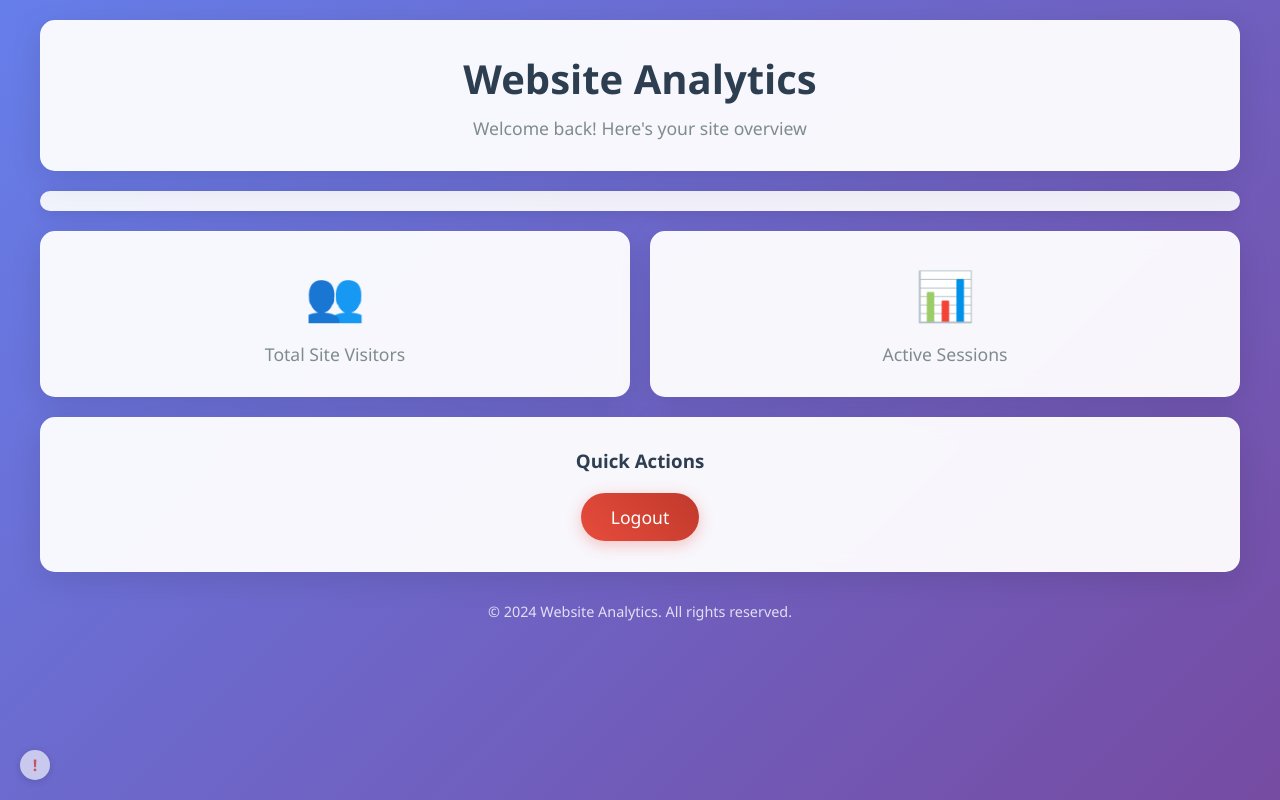
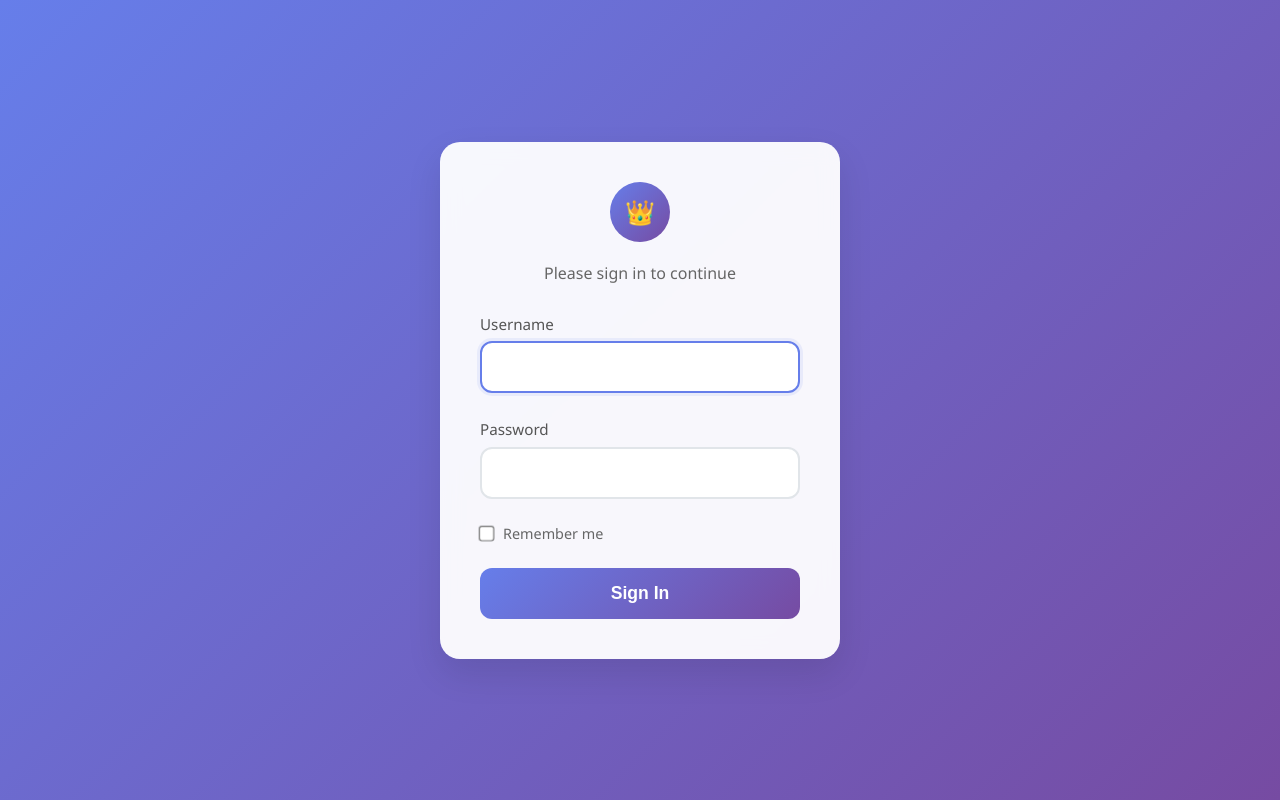
Before and after one commit to benmarshall254/Surebet-flask-app22, a Flask app: page /admin.html in a window 1280 px wide. Run offline with Flask 3, Linux system fonts and the light colour scheme.

Commit message:
Update admin.html

```diff
--- a/templates/admin.html
+++ b/templates/admin.html
@@ -3,12 +3,7 @@
 <head>
     <meta charset="UTF-8">
     <meta name="viewport" content="width=device-width, initial-scale=1.0">
-    <title>Website Analytics</title>
-
-    <!-- Google AdSense -->
-    <script async src="https://pagead2.googlesyndication.com/pagead/js/adsbygoogle.js?client=ca-pub-6332657251575161"
-         crossorigin="anonymous"></script>
-
+    <title>Admin Login</title>
     <style>
         * {
             margin: 0;
@@ -20,222 +15,301 @@
             font-family: 'Segoe UI', Tahoma, Geneva, Verdana, sans-serif;
             background: linear-gradient(135deg, #667eea 0%, #764ba2 100%);
             min-height: 100vh;
+            display: flex;
+            align-items: center;
+            justify-content: center;
             padding: 20px;
         }
 
-        .container {
-            max-width: 1200px;
-            margin: 0 auto;
+        .login-container {
+            background: rgba(255, 255, 255, 0.95);
+            backdrop-filter: blur(10px);
+            border-radius: 20px;
+            box-shadow: 0 15px 35px rgba(0, 0, 0, 0.1);
+            padding: 40px;
+            width: 100%;
+            max-width: 400px;
+            transform: translateY(-20px);
+            animation: slideIn 0.6s ease-out forwards;
         }
 
-        .header {
-            background: rgba(255, 255, 255, 0.95);
-            backdrop-filter: blur(10px);
-            border-radius: 15px;
-            padding: 30px;
-            margin-bottom: 20px;
-            box-shadow: 0 8px 32px rgba(0, 0, 0, 0.1);
-            border: 1px solid rgba(255, 255, 255, 0.2);
+        @keyframes slideIn {
+            to {
+                transform: translateY(0);
+            }
         }
 
-        .header h1 {
-            color: #2c3e50;
-            font-size: 2.5rem;
-            font-weight: 600;
-            margin-bottom: 10px;
+        .login-header {
             text-align: center;
+            margin-bottom: 30px;
         }
 
-        .header .subtitle {
-            color: #7f8c8d;
-            text-align: center;
-            font-size: 1.1rem;
-        }
-
-        .ad-banner {
-            margin: 20px 0;
-            background: rgba(255, 255, 255, 0.9);
-            border-radius: 10px;
-            padding: 10px;
-            box-shadow: 0 4px 15px rgba(0, 0, 0, 0.1);
-        }
-
-        .dashboard-content {
-            display: grid;
-            grid-template-columns: 1fr 1fr;
-            gap: 20px;
-            margin-top: 20px;
-        }
-
-        .stats-card {
-            background: rgba(255, 255, 255, 0.95);
-            backdrop-filter: blur(10px);
-            border-radius: 15px;
-            padding: 30px;
-            box-shadow: 0 8px 32px rgba(0, 0, 0, 0.1);
-            border: 1px solid rgba(255, 255, 255, 0.2);
-            text-align: center;
-            transition: transform 0.3s ease, box-shadow 0.3s ease;
-        }
-
-        .stats-card:hover {
-            transform: translateY(-5px);
-            box-shadow: 0 12px 40px rgba(0, 0, 0, 0.15);
-        }
-
-        .stats-icon {
-            font-size: 3rem;
-            margin-bottom: 15px;
-            color: #3498db;
-        }
-
-        .stats-number {
+        .login-header h1 {
+            color: #333;
             font-size: 2.5rem;
-            font-weight: bold;
-            color: #2c3e50;
+            font-weight: 300;
             margin-bottom: 10px;
         }
 
-        .stats-label {
-            color: #7f8c8d;
-            font-size: 1.1rem;
-            font-weight: 500;
+        .login-header p {
+            color: #666;
+            font-size: 1rem;
         }
 
-        .actions-card {
-            grid-column: 1 / -1;
-            background: rgba(255, 255, 255, 0.95);
-            backdrop-filter: blur(10px);
-            border-radius: 15px;
-            padding: 30px;
-            box-shadow: 0 8px 32px rgba(0, 0, 0, 0.1);
-            border: 1px solid rgba(255, 255, 255, 0.2);
-            text-align: center;
-        }
-
-        .logout-btn {
-            background: linear-gradient(45deg, #e74c3c, #c0392b);
-            color: white;
-            padding: 12px 30px;
-            border: none;
-            border-radius: 25px;
-            font-size: 1.1rem;
-            font-weight: 500;
-            text-decoration: none;
-            display: inline-block;
-            transition: all 0.3s ease;
-            box-shadow: 0 4px 15px rgba(231, 76, 60, 0.3);
-        }
-
-        .logout-btn:hover {
-            transform: translateY(-2px);
-            box-shadow: 0 6px 20px rgba(231, 76, 60, 0.4);
-            background: linear-gradient(45deg, #c0392b, #a93226);
-        }
-
-        .footer {
-            text-align: center;
-            margin-top: 30px;
-            color: rgba(255, 255, 255, 0.8);
-            font-size: 0.9rem;
+        .form-group {
+            margin-bottom: 25px;
             position: relative;
         }
 
-        .admin-indicator {
-            position: fixed;
-            bottom: 20px;
-            left: 20px;
-            background: rgba(255, 255, 255, 0.9);
+        .form-group label {
+            display: block;
+            color: #555;
+            font-weight: 500;
+            margin-bottom: 8px;
+            font-size: 0.95rem;
+        }
+
+        .form-group input {
+            width: 100%;
+            padding: 15px 20px;
+            border: 2px solid #e1e5e9;
+            border-radius: 12px;
+            font-size: 1rem;
+            transition: all 0.3s ease;
+            background: #fff;
+        }
+
+        .form-group input:focus {
+            outline: none;
+            border-color: #667eea;
+            box-shadow: 0 0 0 3px rgba(102, 126, 234, 0.1);
+            transform: translateY(-1px);
+        }
+
+        .login-btn {
+            width: 100%;
+            padding: 15px;
+            background: linear-gradient(135deg, #667eea 0%, #764ba2 100%);
+            color: white;
+            border: none;
+            border-radius: 12px;
+            font-size: 1.1rem;
+            font-weight: 600;
+            cursor: pointer;
+            transition: all 0.3s ease;
+            position: relative;
+            overflow: hidden;
+        }
+
+        .login-btn:hover {
+            transform: translateY(-2px);
+            box-shadow: 0 8px 25px rgba(102, 126, 234, 0.3);
+        }
+
+        .login-btn:active {
+            transform: translateY(0);
+        }
+
+        .login-btn:disabled {
+            opacity: 0.7;
+            cursor: not-allowed;
+            transform: none;
+        }
+
+        .error-message {
             color: #e74c3c;
-            width: 30px;
-            height: 30px;
+            text-align: center;
+            margin-top: 15px;
+            padding: 10px;
+            background: rgba(231, 76, 60, 0.1);
+            border-radius: 8px;
+            display: none;
+            animation: shake 0.5s ease-in-out;
+        }
+
+        @keyframes shake {
+            0%, 20%, 50%, 80%, 100% { transform: translateX(0); }
+            10%, 30%, 70%, 90% { transform: translateX(-5px); }
+            40%, 60% { transform: translateX(5px); }
+        }
+
+        .loading-spinner {
+            display: none;
+            width: 20px;
+            height: 20px;
+            border: 2px solid rgba(255, 255, 255, 0.3);
+            border-radius: 50%;
+            border-top-color: white;
+            animation: spin 1s ease-in-out infinite;
+            margin-right: 10px;
+        }
+
+        @keyframes spin {
+            to { transform: rotate(360deg); }
+        }
+
+        .remember-me {
+            display: flex;
+            align-items: center;
+            margin-bottom: 25px;
+        }
+
+        .remember-me input[type="checkbox"] {
+            width: auto;
+            margin-right: 10px;
+            transform: scale(1.2);
+        }
+
+        .remember-me label {
+            margin-bottom: 0;
+            color: #666;
+            font-size: 0.9rem;
+        }
+
+        .admin-icon {
+            width: 60px;
+            height: 60px;
+            background: linear-gradient(135deg, #667eea 0%, #764ba2 100%);
             border-radius: 50%;
             display: flex;
             align-items: center;
             justify-content: center;
-            font-weight: bold;
-            font-size: 16px;
-            box-shadow: 0 2px 10px rgba(0, 0, 0, 0.2);
-            opacity: 0.7;
-            transition: opacity 0.3s ease;
-            z-index: 1000;
-        }
-
-        .admin-indicator:hover {
-            opacity: 1;
-        }
-
-        @media (max-width: 768px) {
-            .dashboard-content {
-                grid-template-columns: 1fr;
-            }
-
-            .header h1 {
-                font-size: 2rem;
-            }
-
-            .stats-number {
-                font-size: 2rem;
-            }
-
-            body {
-                padding: 10px;
-            }
+            margin: 0 auto 20px;
+            color: white;
+            font-size: 1.5rem;
         }
     </style>
 </head>
 <body>
-    <div class="container">
-        <!-- Header Section -->
-        <div class="header">
-            <h1>Website Analytics</h1>
-            <p class="subtitle">Welcome back! Here's your site overview</p>
+    <div class="login-container">
+        <div class="login-header">
+            <div class="admin-icon">👑</div>
+            <h1></h1>
+            <p>Please sign in to continue</p>
         </div>
 
-        <!-- Google AdSense Banner -->
-        <div class="ad-banner">
-            <!-- Home page top banner -->
-            <ins class="adsbygoogle"
-                 style="display:block"
-                 data-ad-client="ca-pub-6332657251575161"
-                 data-ad-slot="1509818329"
-                 data-ad-format="auto"
-                 data-full-width-responsive="true"></ins>
-            <script>
-                 (adsbygoogle = window.adsbygoogle || []).push({});
-            </script>
-        </div>
-
-        <!-- Dashboard Content -->
-        <div class="dashboard-content">
-            <!-- Visitor Counter Card -->
-            <div class="stats-card">
-                <div class="stats-icon">👥</div>
-                <div class="stats-number">{{ count }}</div>
-                <div class="stats-label">Total Site Visitors</div>
+        <form id="loginForm">
+            <div class="form-group">
+                <label for="username">Username</label>
+                <input type="text" id="username" name="username" required>
             </div>
 
-            <!-- Additional Stats Card (placeholder for future use) -->
-            <div class="stats-card">
-                <div class="stats-icon">📊</div>
-                <div class="stats-number">{{ count }}</div>
-                <div class="stats-label">Active Sessions</div>
+            <div class="form-group">
+                <label for="password">Password</label>
+                <input type="password" id="password" name="password" required>
             </div>
 
-            <!-- Actions Section -->
-            <div class="actions-card">
-                <h3 style="color: #2c3e50; margin-bottom: 20px;">Quick Actions</h3>
-                <a href="/logout" class="logout-btn">Logout</a>
+            <div class="remember-me">
+                <input type="checkbox" id="remember" name="remember">
+                <label for="remember">Remember me</label>
             </div>
-        </div>
 
-        <!-- Footer -->
-        <div class="footer">
-            <p>&copy; 2024 Website Analytics. All rights reserved.</p>
-        </div>
+            <button type="submit" class="login-btn" id="loginBtn">
+                <span class="loading-spinner" id="loadingSpinner"></span>
+                <span id="btnText">Sign In</span>
+            </button>
 
-        <!-- Hidden Admin Indicator -->
-        <div class="admin-indicator">!</div>
+            <div class="error-message" id="errorMessage">
+                Invalid username or password. Please try again.
+            </div>
+        </form>
     </div>
+
+    <script>
+        // Default credentials (for demo purposes)
+        const validCredentials = {
+            username: 'admin',
+            password: 'admin123'
+        };
+
+        // Get form elements
+        const loginForm = document.getElementById('loginForm');
+        const usernameInput = document.getElementById('username');
+        const passwordInput = document.getElementById('password');
+        const loginBtn = document.getElementById('loginBtn');
+        const loadingSpinner = document.getElementById('loadingSpinner');
+        const btnText = document.getElementById('btnText');
+        const errorMessage = document.getElementById('errorMessage');
+
+        // Handle form submission
+        loginForm.addEventListener('submit', function(e) {
+            e.preventDefault();
+
+            const username = usernameInput.value.trim();
+            const password = passwordInput.value.trim();
+
+            // Show loading state
+            showLoading();
+
+            // Simulate API call delay
+            setTimeout(() => {
+                if (validateCredentials(username, password)) {
+                    // Successful login
+                    hideError();
+                    showSuccess();
+
+                    // Redirect to admin dashboard after a short delay
+                    setTimeout(() => {
+                        window.location.href = 'admin-dashboard.html';
+                    }, 1000);
+                } else {
+                    // Failed login
+                    hideLoading();
+                    showError();
+
+                    // Clear password field
+                    passwordInput.value = '';
+                    passwordInput.focus();
+                }
+            }, 1500);
+        });
+
+        function validateCredentials(username, password) {
+            return username === validCredentials.username &&
+                   password === validCredentials.password;
+        }
+
+        function showLoading() {
+            loginBtn.disabled = true;
+            loadingSpinner.style.display = 'inline-block';
+            btnText.textContent = 'Signing In...';
+            hideError();
+        }
+
+        function hideLoading() {
+            loginBtn.disabled = false;
+            loadingSpinner.style.display = 'none';
+            btnText.textContent = 'Sign In';
+        }
+
+        function showSuccess() {
+            loginBtn.style.background = 'linear-gradient(135deg, #27ae60 0%, #2ecc71 100%)';
+            btnText.textContent = 'Success! Redirecting...';
+            loadingSpinner.style.display = 'none';
+        }
+
+        function showError() {
+            errorMessage.style.display = 'block';
+            setTimeout(() => {
+                errorMessage.style.display = 'none';
+            }, 5000);
+        }
+
+        function hideError() {
+            errorMessage.style.display = 'none';
+        }
+
+        // Add enter key support for better UX
+        document.addEventListener('keypress', function(e) {
+            if (e.key === 'Enter' && !loginBtn.disabled) {
+                loginForm.dispatchEvent(new Event('submit'));
+            }
+        });
+
+        // Focus on username field when page loads
+        window.addEventListener('load', function() {
+            usernameInput.focus();
+        });
+    </script>
 </body>
 </html>
```
